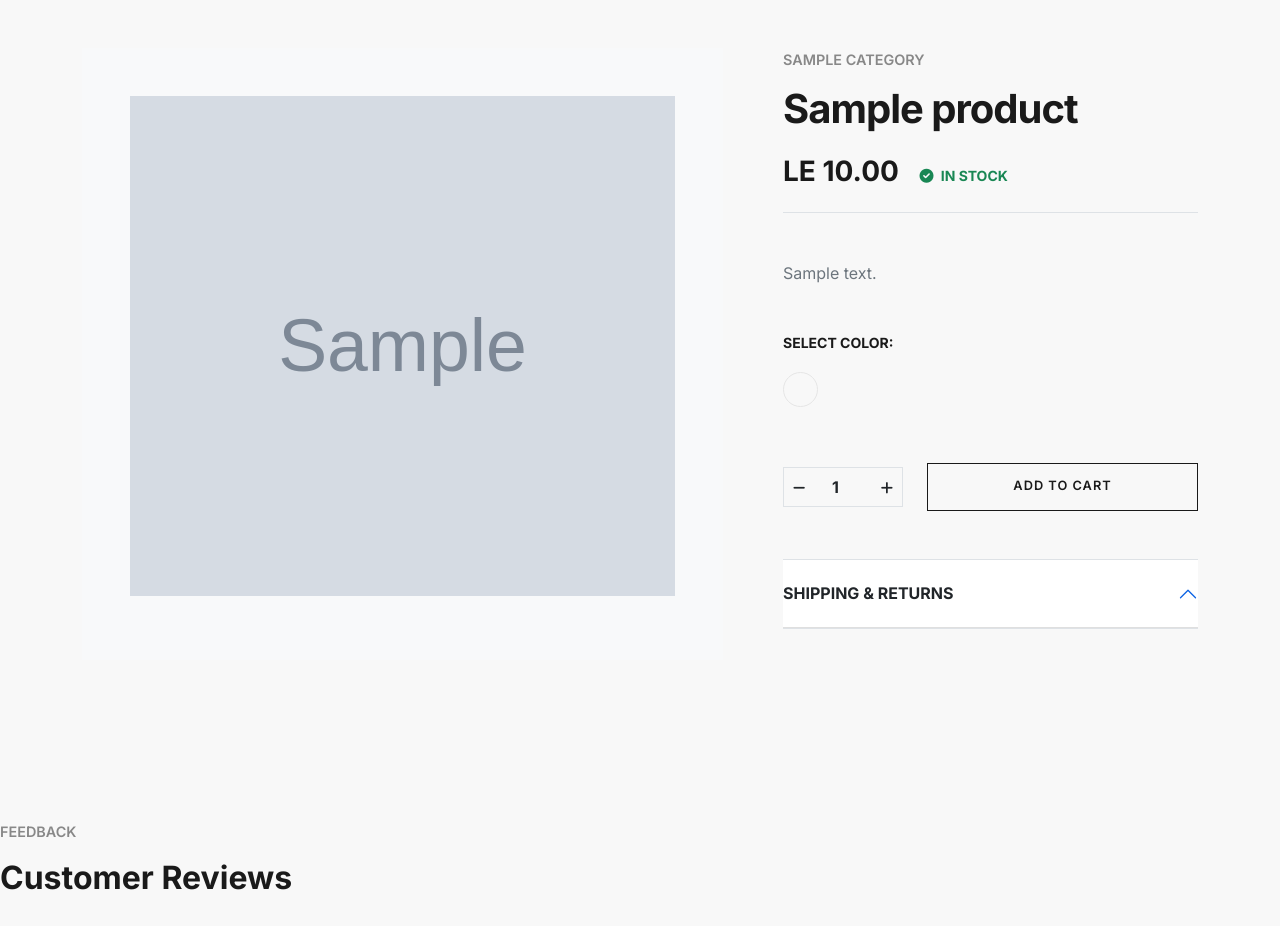
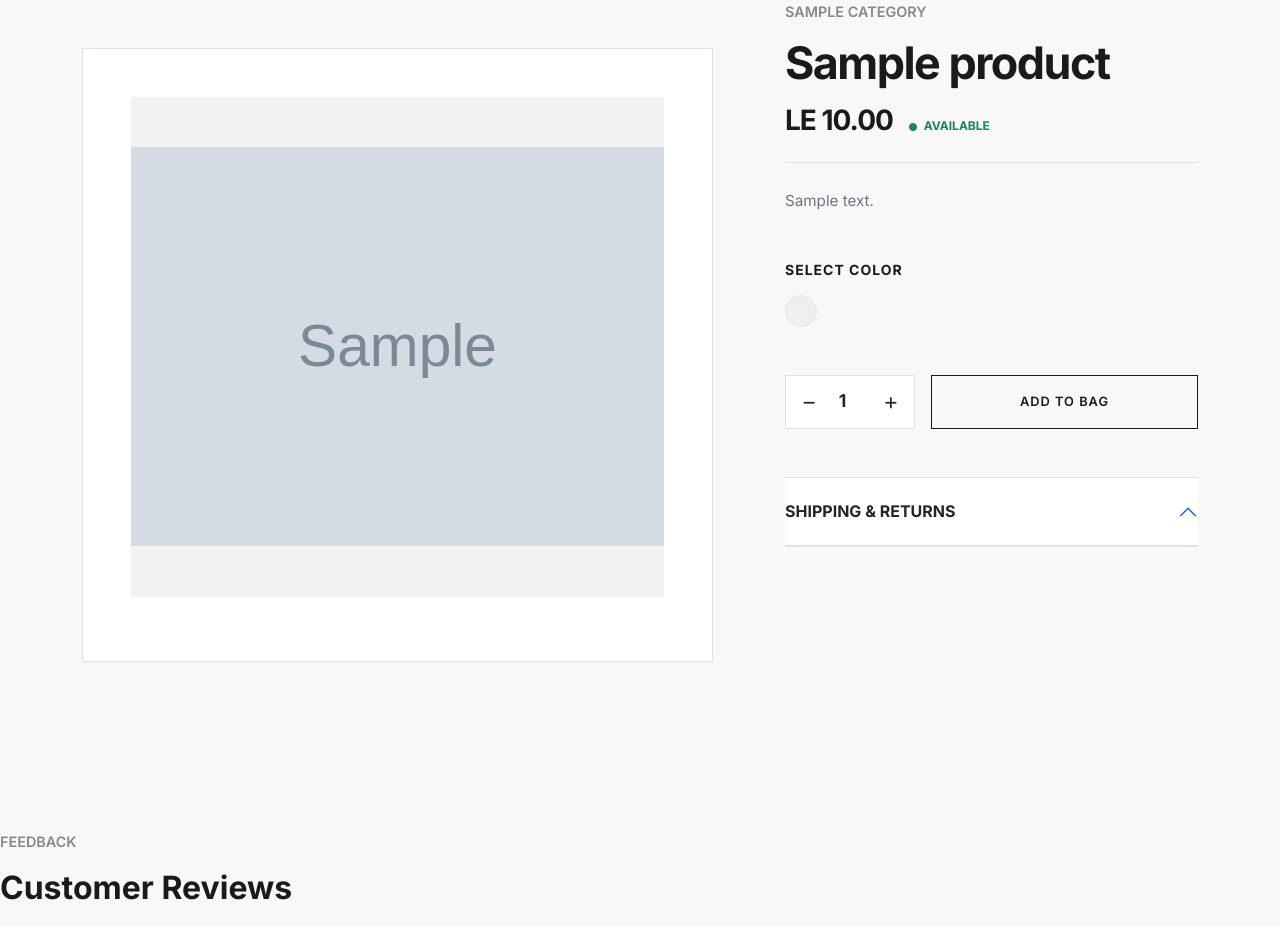
Before and after one commit to Abdallh312/Ecommerce, a Django app: a page that uses templates/products/product_detail.html in a window 1280 px wide. Shown: the part 174-1100 px from the top of the page. Run offline with Django 4.2, Linux system fonts and the light colour scheme; tables that the repository leaves empty hold one stand-in row (values such as "Sample post"); grey boxes marked "Sample" are stand-in pictures; some libraries are stand-ins or nearby versions.

Commit message:
UI: Complete minimalist aesthetic refinements for product detail, cart, and product cards

```diff
--- a/static/css/style.css
+++ b/static/css/style.css
@@ -625,6 +628,99 @@
     border-color: #000;
 }
 
+/* Product Detail Page Enhancements */
+.size-option-btn {
+    background: white;
+    border: 1px solid var(--alpine-border);
+    padding: 10px 20px;
+    font-size: 0.85rem;
+    font-weight: 600;
+    cursor: pointer;
+    transition: all 0.2s ease;
+    min-width: 60px;
+}
+
+.size-option-btn:hover {
+    border-color: var(--alpine-black);
+}
+
+.size-option-btn.active {
+    background: var(--alpine-black);
+    color: white;
+    border-color: var(--alpine-black);
+}
+
+.color-option-wrapper {
+    position: relative;
+    display: flex;
+    flex-direction: column;
+    align-items: center;
+}
+
+.color-option-circle {
+    width: 32px;
+    height: 32px;
+    border-radius: 50%;
+    border: 1px solid var(--alpine-border);
+    cursor: pointer;
+    transition: all 0.3s cubic-bezier(0.165, 0.84, 0.44, 1);
+    padding: 0;
+    position: relative;
+}
+
+.color-option-circle:hover {
+    transform: scale(1.1);
+    border-color: var(--alpine-black);
+}
+
+.color-option-circle.active {
+    border-color: var(--alpine-black);
+    box-shadow: 0 0 0 2px white, 0 0 0 4px var(--alpine-black);
+}
+
+.color-name-tooltip {
+    position: absolute;
+    bottom: -25px;
+    font-size: 0.65rem;
+    font-weight: 700;
+    letter-spacing: 0.5px;
+    opacity: 0;
+    transition: all 0.3s ease;
+    white-space: nowrap;
+    pointer-events: none;
+    color: var(--alpine-black);
+}
+
+.color-option-wrapper:hover .color-name-tooltip {
+    opacity: 1;
+    bottom: -20px;
+}
+
+.thumbnail-wrapper {
+    transition: all 0.3s ease;
+}
+
+.thumbnail-wrapper:hover {
+    border-color: var(--alpine-black) !important;
+}
+
+.thumbnail-wrapper.active {
+    border-color: var(--alpine-black) !important;
+    box-shadow: 0 4px 10px rgba(0,0,0,0.05);
+}
+
+.product-main-image {
+    transition: transform 0.5s ease;
+}
+
+.product-main-image:hover {
+    transform: scale(1.02);
+}
+
+.transition-all {
+    transition: all 0.3s ease;
+}
+
 /* Animations */
 @keyframes fadeInUp {
     from {
--- a/static/js/main.js
+++ b/static/js/main.js
@@ -366,18 +366,18 @@
 
 function initVariantSelectors() {
     // Size selectors
-    document.querySelectorAll('.size-option').forEach(option => {
+    document.querySelectorAll('.size-option-btn').forEach(option => {
         option.addEventListener('click', function() {
-            document.querySelectorAll('.size-option').forEach(o => o.classList.remove('active'));
+            document.querySelectorAll('.size-option-btn').forEach(o => o.classList.remove('active'));
             this.classList.add('active');
             updateVariantInfo();
         });
     });
 
     // Color selectors
-    document.querySelectorAll('.color-option').forEach(option => {
+    document.querySelectorAll('.color-option-circle').forEach(option => {
         option.addEventListener('click', function() {
-            document.querySelectorAll('.color-option').forEach(o => o.classList.remove('active'));
+            document.querySelectorAll('.color-option-circle').forEach(o => o.classList.remove('active'));
             this.classList.add('active');
             updateVariantInfo();
         });
--- a/templates/products/product_detail.html
+++ b/templates/products/product_detail.html
@@ -18,25 +18,30 @@
         </ol>
     </nav>
 
-    <div class="row">
+    <div class="row g-5">
         <!-- Product Images -->
         <div class="col-lg-7">
             <div class="product-images">
                 <!-- Main Image -->
-                <div class="bg-light p-5 mb-3 text-center">
+                <div class="bg-white border p-4 p-md-5 mb-4 text-center overflow-hidden" style="min-height: 400px; display: flex; align-items: center; justify-content: center;">
                     {% if product.get_main_image %}
-                        <img src="{{ product.get_main_image }}" alt="{{ product.name }}" class="img-fluid product-main-image" style="max-height: 600px; width: auto;">
+                        <img src="{{ product.get_main_image }}" alt="{{ product.name }}" class="img-fluid product-main-image transition-all" style="max-height: 650px; width: auto; object-fit: contain;">
                     {% else %}
-                        <i class="fas fa-image fa-4x text-muted opacity-20"></i>
+                        <div class="py-5">
+                            <i class="fas fa-image fa-4x text-muted opacity-10"></i>
+                            <p class="text-muted mt-3 small">NO IMAGE AVAILABLE</p>
+                        </div>
                     {% endif %}
                 </div>
 
                 <!-- Thumbnail Images -->
                 {% if product.get_all_images|length > 1 %}
-                <div class="d-flex gap-3 justify-content-center">
+                <div class="row g-3 justify-content-start">
                     {% for image in product.get_all_images %}
-                    <div class="bg-light p-2 cursor-pointer" onclick="changeMainImage('{{ image.image.url }}', this)">
-                        <img src="{{ image.image.url }}" alt="{{ product.name }}" class="product-thumbnail {% if image.is_main %}active{% endif %}" style="width: 80px; height: 80px; object-fit: contain;">
+                    <div class="col-3 col-sm-2">
+                        <div class="bg-white border p-2 cursor-pointer thumbnail-wrapper transition-all {% if image.is_main %}active{% endif %}" onclick="changeMainImage('{{ image.image.url }}', this)">
+                            <img src="{{ image.image.url }}" alt="{{ product.name }}" class="img-fluid product-thumbnail" style="aspect-ratio: 1/1; object-fit: contain;">
+                        </div>
                     </div>
                     {% endfor %}
                 </div>
@@ -46,23 +51,23 @@
 
         <!-- Product Info -->
         <div class="col-lg-5 ps-lg-5 mt-5 mt-lg-0">
-            <div class="product-info">
+            <div class="product-info-sticky" style="position: sticky; top: 120px;">
                 <span class="hero-tag">{{ product.category.name|upper }}</span>
-                <h1 class="hero-title mt-2 mb-4" style="font-size: 2.5rem;">{{ product.name }}</h1>
+                <h1 class="hero-title mt-2 mb-3" style="font-size: 2.8rem; letter-spacing: -1.5px; line-height: 1.1;">{{ product.name }}</h1>
 
-                <div class="mb-5 pb-4 border-bottom">
-                    <span class="h3 fw-bold" id="product-price">LE {{ product.base_price }}</span>
-                    <div id="stock-status" class="d-inline-block ms-3">
+                <div class="mb-4 pb-4 border-bottom d-flex align-items-baseline">
+                    <span class="h3 fw-bold mb-0" id="product-price" style="letter-spacing: -1px;">LE {{ product.base_price }}</span>
+                    <div id="stock-status" class="ms-3">
                         {% if product.stock_quantity > 0 %}
-                            <span class="small text-success fw-bold"><i class="fas fa-check-circle me-1"></i> {% trans "IN STOCK" %}</span>
+                            <span class="small text-success fw-bold" style="font-size: 0.75rem;"><i class="fas fa-circle me-1" style="font-size: 0.5rem; vertical-align: middle;"></i> {% trans "AVAILABLE" %}</span>
                         {% else %}
-                            <span class="small text-danger fw-bold"><i class="fas fa-times-circle me-1"></i> {% trans "OUT OF STOCK" %}</span>
+                            <span class="small text-danger fw-bold" style="font-size: 0.75rem;"><i class="fas fa-circle me-1" style="font-size: 0.5rem; vertical-align: middle;"></i> {% trans "SOLD OUT" %}</span>
                         {% endif %}
                     </div>
                 </div>
 
                 <div class="mb-5">
-                    <p class="text-muted">{{ product.description }}</p>
+                    <p class="text-muted" style="line-height: 1.8; font-size: 0.95rem;">{{ product.description }}</p>
                 </div>
 
                 <!-- Product Options -->
@@ -70,11 +75,14 @@
                     {% csrf_token %}
 
                     {% if sizes %}
-                    <div class="mb-4">
-                        <h6 class="small fw-bold mb-3">SELECT SIZE:</h6>
-                        <div class="d-flex flex-wrap">
+                    <div class="mb-5">
+                        <div class="d-flex justify-content-between align-items-center mb-3">
+                            <h6 class="small fw-bold mb-0" style="letter-spacing: 1px;">SELECT SIZE</h6>
+                            <a href="#" class="text-muted small text-decoration-underline" style="font-size: 0.75rem;">SIZE GUIDE</a>
+                        </div>
+                        <div class="d-flex flex-wrap gap-2">
                             {% for size in sizes %}
-                            <button type="button" class="size-option me-2 mb-2" data-size="{{ size.id }}">
+                            <button type="button" class="size-option-btn" data-size="{{ size.id }}">
                                 {{ size.name }}
                             </button>
                             {% endfor %}
@@ -83,25 +91,28 @@
                     {% endif %}
 
                     {% if colors %}
-                    <div class="mb-4">
-                        <h6 class="small fw-bold mb-3">SELECT COLOR:</h6>
-                        <div class="d-flex flex-wrap">
+                    <div class="mb-5">
+                        <h6 class="small fw-bold mb-3" style="letter-spacing: 1px;">SELECT COLOR</h6>
+                        <div class="d-flex flex-wrap gap-3">
                             {% for color in colors %}
-                            <button type="button" class="color-option me-2 mb-2" data-color="{{ color.id }}" data-hex="{{ color.hex_code }}" title="{{ color.name }}" style="background-color: {{ color.hex_code }};">
-                            </button>
+                            <div class="color-option-wrapper" title="{{ color.name }}">
+                                <button type="button" class="color-option-circle" data-color="{{ color.id }}" style="background-color: {{ color.hex_code }};">
+                                </button>
+                                <span class="color-name-tooltip">{{ color.name|upper }}</span>
+                            </div>
                             {% endfor %}
                         </div>
                     </div>
                     {% endif %}
 
-                    <div class="d-flex align-items-center mb-5 mt-5">
-                        <div class="input-group border" style="width: 120px;">
-                            <button class="btn btn-link text-dark text-decoration-none quantity-minus px-2" type="button"><i class="fas fa-minus small"></i></button>
-                            <input type="number" class="form-control border-0 text-center bg-transparent quantity-input px-1 fw-bold" value="1" min="1" max="{{ product.stock_quantity }}" style="min-width: 40px;">
-                            <button class="btn btn-link text-dark text-decoration-none quantity-plus px-2" type="button"><i class="fas fa-plus small"></i></button>
+                    <div class="d-flex align-items-center gap-3 mb-5 mt-5">
+                        <div class="input-group border bg-white" style="width: 130px; height: 54px;">
+                            <button class="btn btn-link text-dark text-decoration-none quantity-minus px-3" type="button"><i class="fas fa-minus small"></i></button>
+                            <input type="number" class="form-control border-0 text-center bg-transparent quantity-input px-1 fw-bold" value="1" min="1" max="{{ product.stock_quantity }}" style="font-size: 1.1rem;">
+                            <button class="btn btn-link text-dark text-decoration-none quantity-plus px-3" type="button"><i class="fas fa-plus small"></i></button>
                         </div>
-                        <button type="submit" class="btn-alpine ms-4 flex-grow-1" {% if product.stock_quantity == 0 %}disabled{% endif %}>
-                            {% if product.stock_quantity > 0 %}ADD TO CART{% else %}OUT OF STOCK{% endif %}
+                        <button type="submit" class="btn-alpine py-3 px-5 flex-grow-1" style="height: 54px;" {% if product.stock_quantity == 0 %}disabled{% endif %}>
+                            {% if product.stock_quantity > 0 %}ADD TO BAG{% else %}OUT OF STOCK{% endif %}
                         </button>
                     </div>
                 </form>
```
Also changed, not shown: other parts of static/css/style.css (+32 -29 lines), templates/orders/cart.html (+16 -16 lines).
